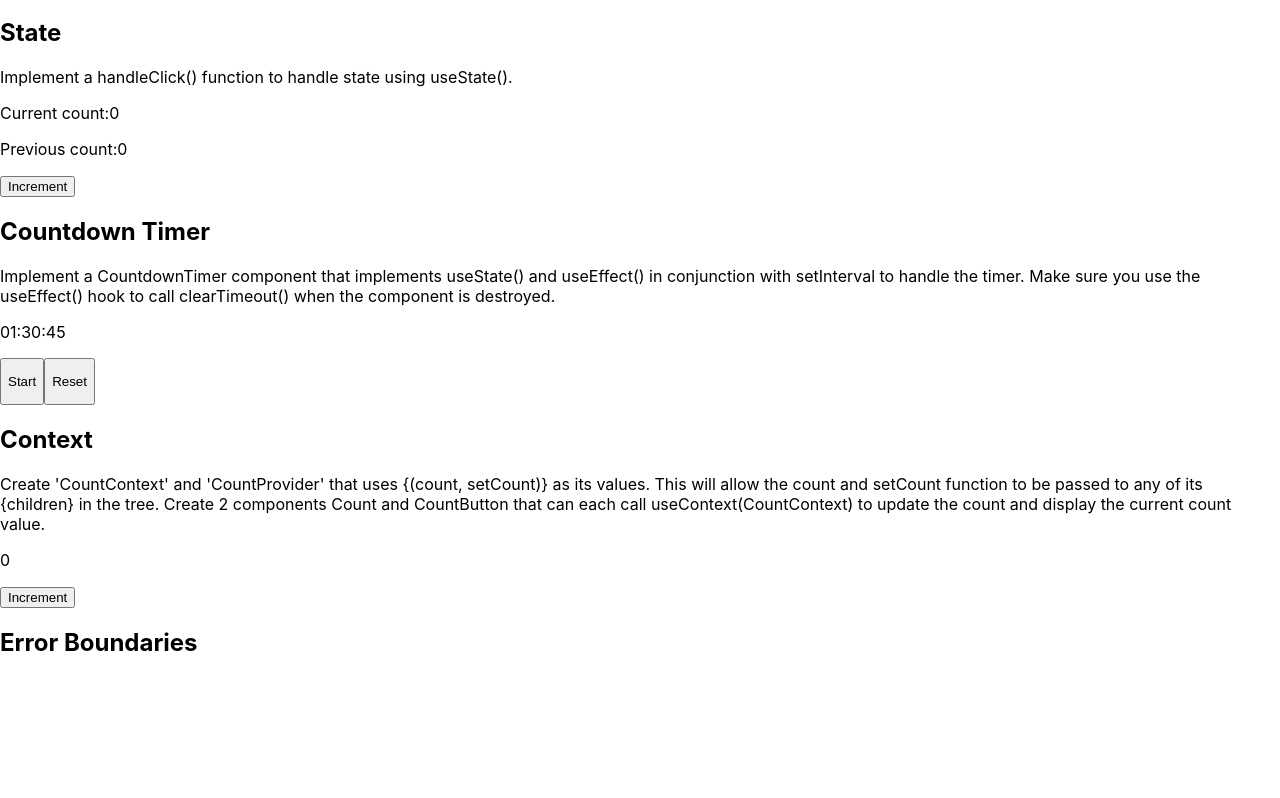
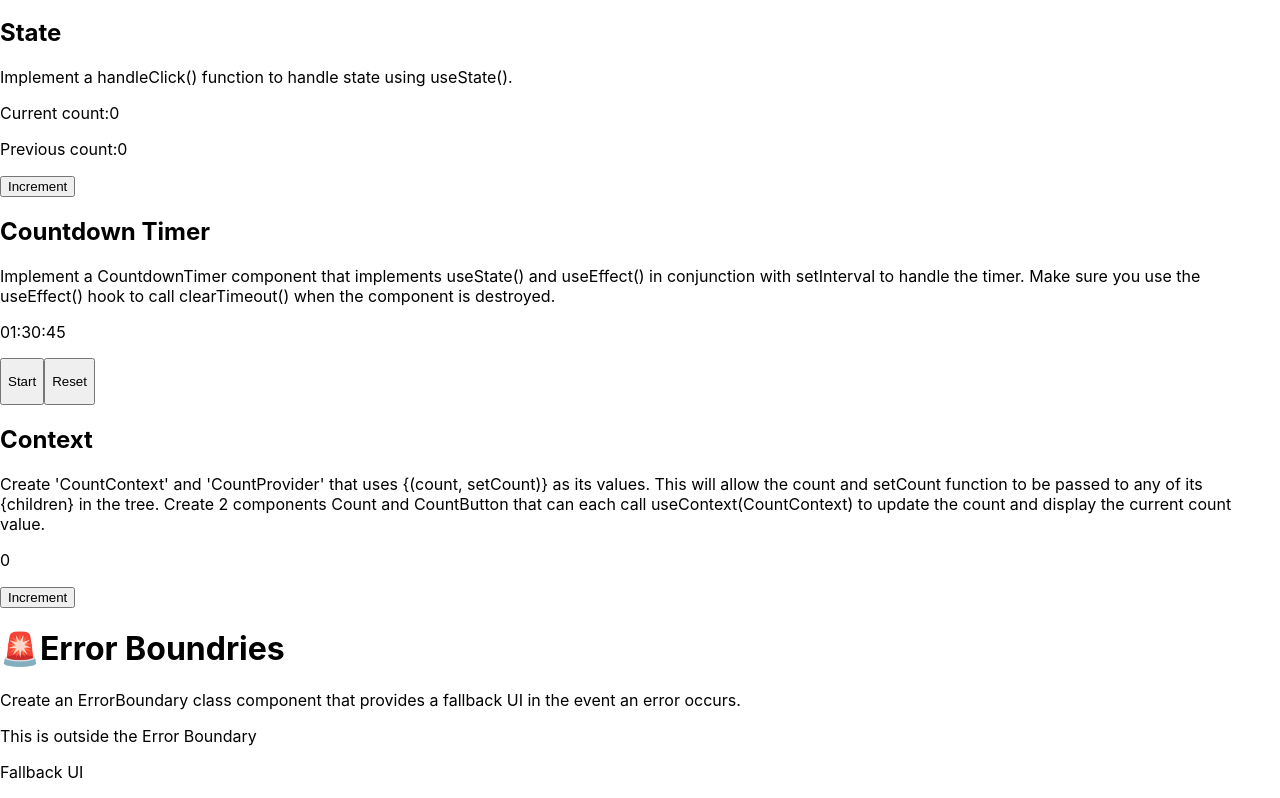
Before and after one commit to caoviv/Fireship.io-React-Challenges, a React (Create React App) app: page / in a window 1280 px wide. Shown: the part 687-1485 px from the top of the page. Before the commit the page ends 1364 px from the top, so only its background shows below. Built offline with nearby package versions, Linux system fonts and the light colour scheme.

Commit message:
add ErrorBoundary class component

```diff
--- a/src/App.js
+++ b/src/App.js
@@ -7,7 +7,7 @@ import ListOfAnimals from "./components/ListOfAnimals";
 import IncrementButton from "./components/IncrementButton";
 import CountdownTimer from "./components/CountdownTimer";
 import Context from "./components/Context";
-import ErrorBoundary from "./components/ErrorBoundary"
+import ErrorBoundary from "./components/ErrorBoundary";
 
 function App() {
   const [isLoading, setIsLoading] = useState(true);
@@ -61,7 +61,15 @@ function App() {
       />
       <CountdownTimer hr={1} min={30} sec={45} />
       <Context />
-      <ErrorBoundary />
+      <h1>🚨Error Boundries</h1>
+      <p>
+        Create an ErrorBoundary class component that provides a fallback UI in
+        the event an error occurs.
+      </p>
+      <p>This is outside the Error Boundary</p>
+      <ErrorBoundary>
+        <p>There is no error</p>
+      </ErrorBoundary>
     </div>
   );
 }
--- a/src/components/ErrorBoundary.jsx
+++ b/src/components/ErrorBoundary.jsx
@@ -1,19 +1,26 @@
-import { useEffect, useState } from "react";
+import React from "react";
 
-function ErrorBoundary() {
-  const [hasError, setHasError] = useState(false);
+class ErrorBoundary extends React.Component {
+  constructor(props) {
+    super(props);
+    this.state = { hasError: true };
+  }
 
-  useEffect(()=> {
-    if (hasError) {
-        //Log the error or send it to an error tracking service
-        console.error('Error occurred within the ErrorBoundry')
+  static getDerivedStateFromError(error) {
+    return { hasError: true };
+  }
+
+  componentDidCatch(error, errorInfo) {
+    console.log("Something went horribly wrong", error, errorInfo);
+  }
+
+  render() {
+    if (this.state.hasError) {
+      return <p>Fallback UI</p>;
     }
-  })
-  return (
-    <div>
-      <h2>Error Boundaries </h2>
-    </div>
-  );
+
+    return this.props.children;
+  }
 }
 
 export default ErrorBoundary;
```
